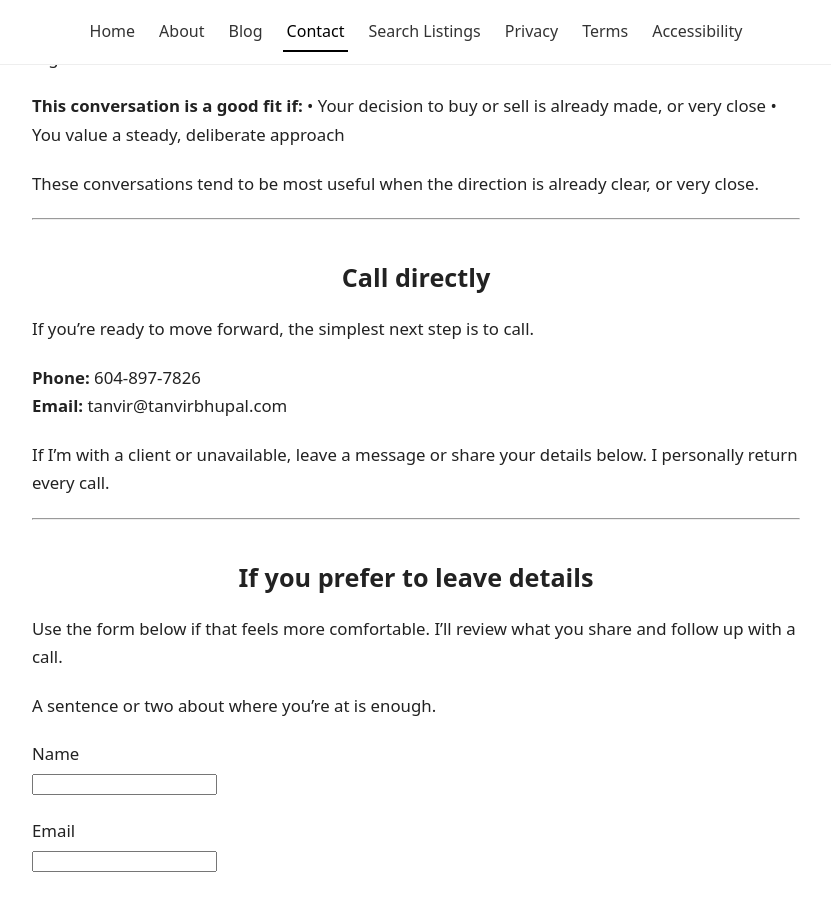
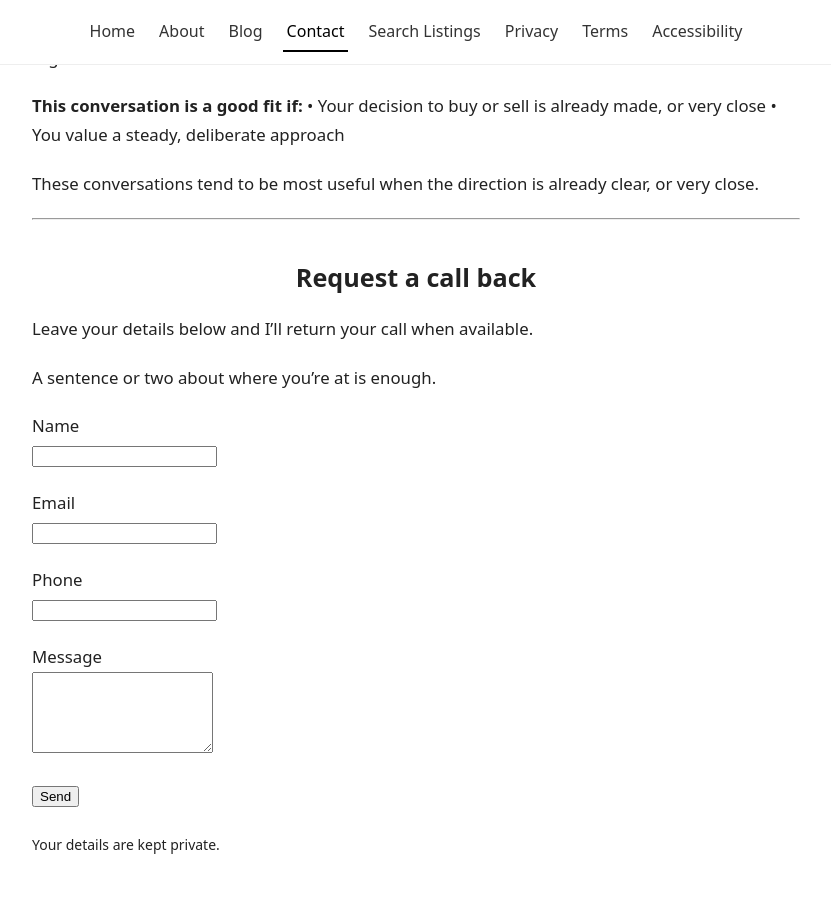
Before and after one commit to gvancouverhomes/gvancouverhomes.github.io, a Jekyll site: the page built from contact.md, in a window 1280 px wide and 900 px high, scrolled down 422 px. Shown: the whole window, without its empty margins (224-1055 px from the left). Built offline with Jekyll 4.4.1, drawn with Linux system fonts in a browser that asks for light colours.

Commit message:
Update contact.md

```diff
--- a/contact.md
+++ b/contact.md
@@ -24,20 +24,9 @@
 
 ---
 
-## Call directly
+## Request a call back
 
-If you’re ready to move forward, the simplest next step is to call.
-
-**Phone:** 604-897-7826
-**Email:** tanvir@tanvirbhupal.com
-
-If I’m with a client or unavailable, leave a message or share your details below. I personally return every call.
-
----
-
-## If you prefer to leave details
-
-Use the form below if that feels more comfortable. I’ll review what you share and follow up with a call.
+Leave your details below and I’ll return your call when available.
 
 A sentence or two about where you’re at is enough.
 <form action="https://formspree.io/f/XXXXXXX" method="POST">
```
